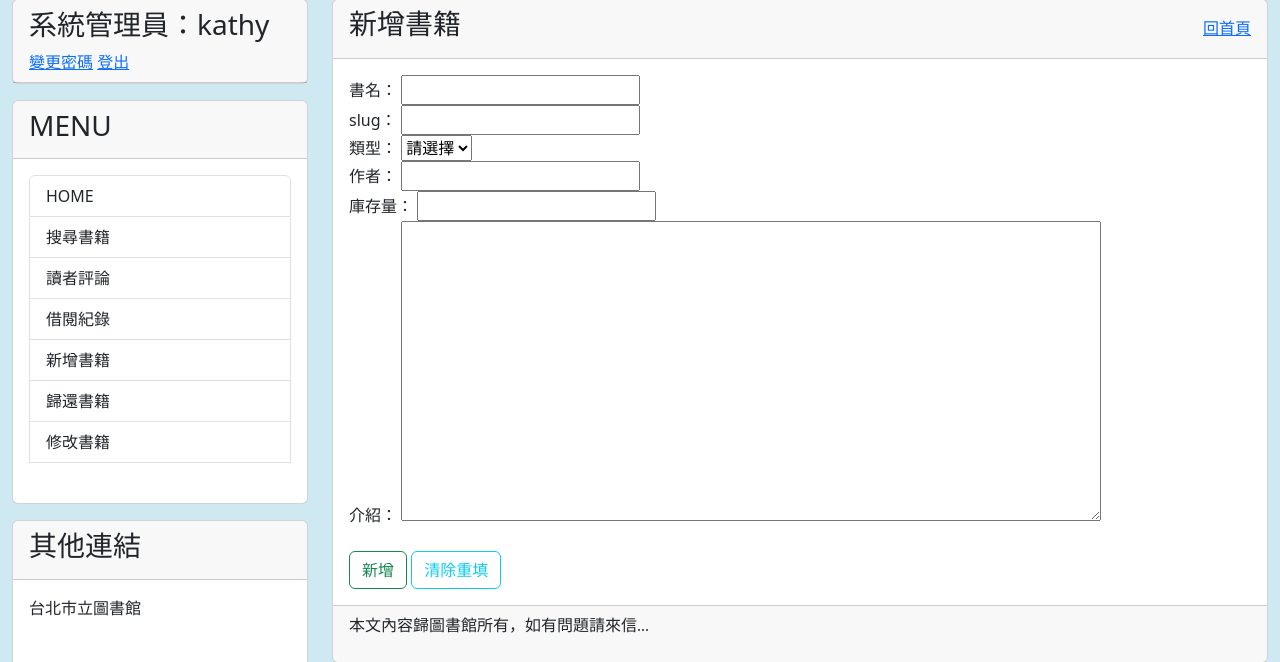
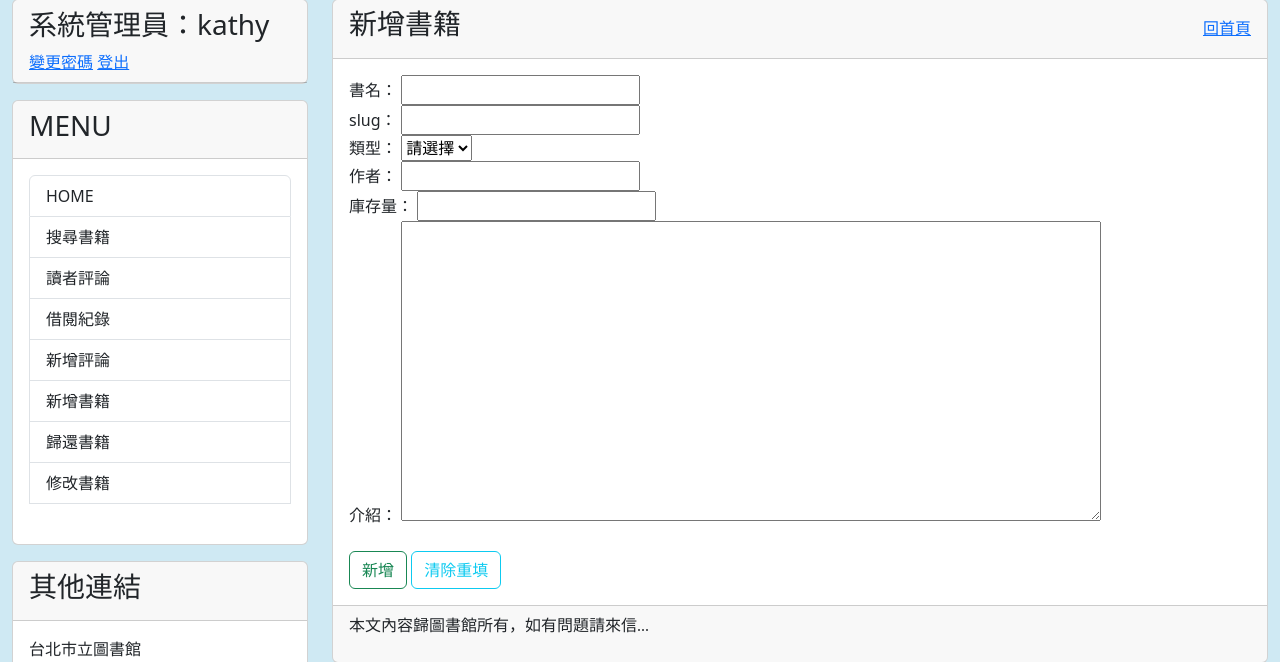
Before and after one commit to kathy1124/librar, a Django app: page /addBook/ in a window 1280 px wide. Shown: the part 149-811 px from the top of the page. Run offline with Django 4.2, Linux system fonts and the light colour scheme; a user stored in the database is signed in.

Commit message:
list-group-item

```diff
--- a/mytext/filter.py
+++ b/mytext/filter.py
@@ -7,6 +7,7 @@ class BookFilter(django_filters.FilterSet):
         lookup_expr='icontains',
         widget=forms.TextInput(attrs={'class': 'form-control'}))
     genre = django_filters.CharFilter(
+        lookup_expr='icontains',
         widget=forms.TextInput(attrs={'class': 'form-control'}))
     author = django_filters.CharFilter(
         lookup_expr='icontains',
--- a/templates/base.html
+++ b/templates/base.html
@@ -180,6 +180,7 @@
                 <a href="{% url 'show_all_post' %}" class="list-group-item">讀者評論</a>
                 {% if request.user.is_active %}
                   <a href="{% url 'borrowList' %}" class="list-group-item">借閱紀錄</a>
+                  <a href="{% url 'addComents'%}" class="list-group-item">新增評論</a>
                   {% if request.user.is_staff %}
                     <a href="{% url 'addBook' %}" class="list-group-item">新增書籍</a>
                     <a href="{% url 'returnBookPage' %}" class="list-group-item">歸還書籍</a>
```
Also changed, not shown: db.sqlite3.
